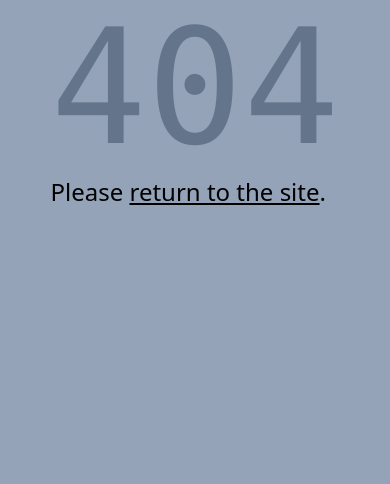
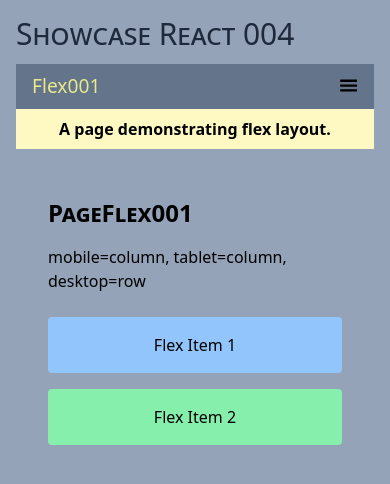
Before and after one commit to epx-edta/showcase-react-004, a React (Vite) app: page /flex001 in a window 390 px wide. Before the commit this address had no page. Shown: the top 484 px of the page. Built offline with nearby package versions, Linux system fonts and the light colour scheme.

Commit message:
FEATURE: Create flex responsive page

```diff
--- a/src/components/Nav.tsx
+++ b/src/components/Nav.tsx
@@ -44,6 +44,11 @@ const menuItems = [
 		idCode: "animated-card",
 		title: "Animated Card",
 		description: "a hover-animated card where front and back animates differently",
+	},
+	{
+		idCode: "flex001",
+		title: "Flex001",
+		description: "A page demonstrating flex layout.",
 	},
 ];
 
--- /dev/null
+++ b/src/pages/PageFlex001.tsx
@@ -0,0 +1,16 @@
+import React from "react";
+
+const PageFlex001: React.FC = () => {
+  return (
+    <div className="p-8">
+      <h1 className="text-2xl font-bold mb-4">PageFlex001</h1>
+      <p>mobile=column, tablet=column, desktop=row</p>
+      <div className="flex gap-4 mt-6 flex-col md:flex-col 2xl:flex-row">
+        <div className="bg-blue-300 p-4 rounded flex-1 text-center">Flex Item 1</div>
+        <div className="bg-green-300 p-4 rounded flex-1 text-center">Flex Item 2</div>
+      </div>
+    </div>
+  );
+};
+
+export default PageFlex001;
--- a/src/pages/PageWelcome.tsx
+++ b/src/pages/PageWelcome.tsx
@@ -9,6 +9,7 @@ export const PageWelcome = () => {
 		<p>{message}</p>
 		<p className="mt-3">TODO:</p>
 		<ul className="list-disc ml-6">
+			<li>page with twmerge()</li>
 			<li><a href="https://prismic.io/blog/css-scroll-effects" className="underline" target="_blank" rel="noreferrer">Implement scroll effects like in this Prismic blog post</a></li>
 		</ul>
 
```
Also changed, not shown: src/main.tsx (+8 -3 lines).
